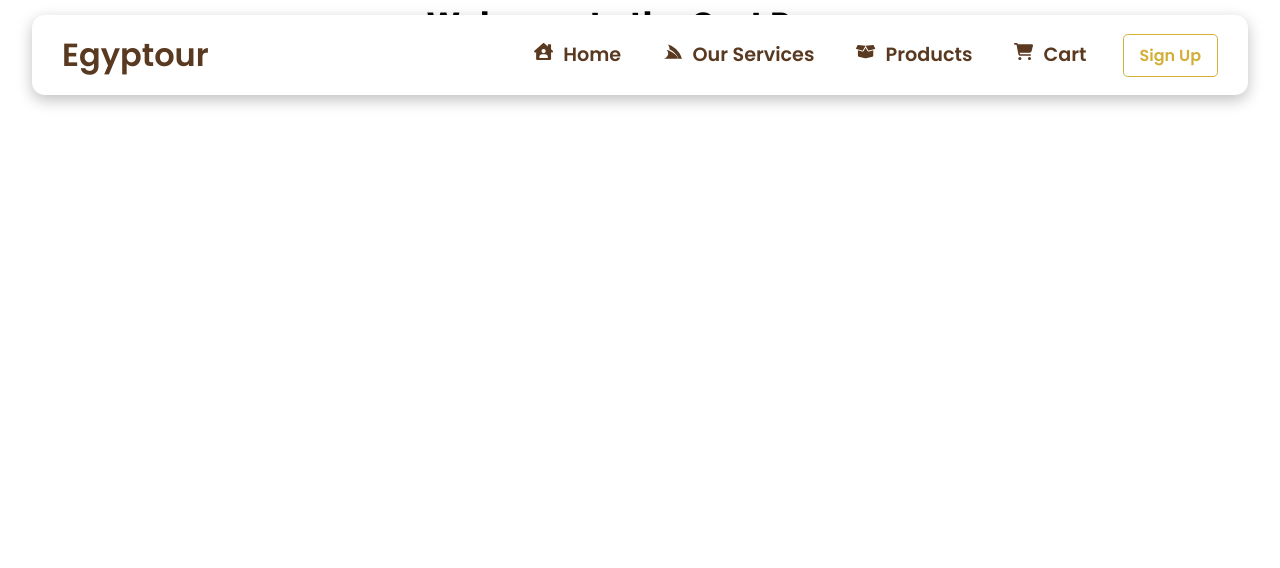
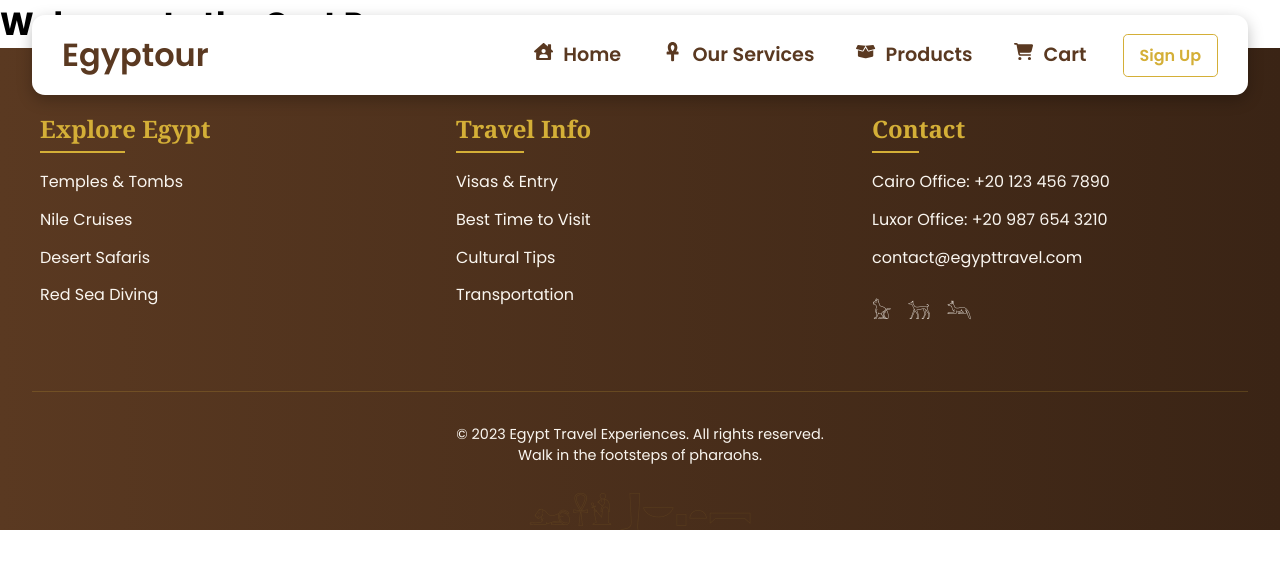
Before and after one commit to salmaa2005/Egyptour, a React (Create React App) app: page /cart in a window 1280 px wide. Shown: the top 568 px of the page. Built offline with nearby package versions, Linux system fonts and the light colour scheme.

Commit message:
added Footer

```diff
--- a/src/App.js
+++ b/src/App.js
@@ -1,26 +1,27 @@
-import { BrowserRouter as Router } from "react-router-dom"; // Add this import
-import logo from "./logo.svg";
-import "./App.css";
+import { BrowserRouter as Router, Routes, Route } from "react-router-dom";
 import Navbar from "./components/Navbar";
-import { Routes, Route } from "react-router-dom";
+import Home from "./routes/Home";
 import Products from "./routes/Products";
 import Cart from "./routes/Cart";
-import Home from "./routes/Home";
 import Services from "./routes/Services";
+import Footer from "./components/Footer";
+import "./App.css";
 
 function App() {
   return (
     <Router>
-      {" "}
-      {/* Wrap everything with Router */}
-      <div className="App">
+      <div className="app-container">
         <Navbar />
+
+        <main className="main-content">
           <Routes>
             <Route path="/" element={<Home />} />
             <Route path="/services" element={<Services />} />
             <Route path="/products" element={<Products />} />
             <Route path="/cart" element={<Cart />} />
           </Routes>
+        </main>
+        <Footer />
       </div>
     </Router>
   );
--- /dev/null
+++ b/src/components/Footer.css
@@ -0,0 +1,126 @@
+/* components/Footer.css */
+.footer {
+  background: linear-gradient(to right, #5a3921, #3a2415);
+  color: #faf6f0;
+  padding: 4rem 2rem;
+  font-family: "Lora", serif;
+  position: relative;
+  overflow: hidden;
+}
+
+.footer::before {
+  content: "𓃭𓋹𓁛𓃀𓎟𓊪𓏏𓇯";
+  position: absolute;
+  bottom: 0;
+  left: 0;
+  width: 100%;
+  font-size: 2rem;
+  color: rgba(212, 175, 55, 0.1);
+  line-height: 1;
+  text-align: center;
+  font-family: "Arial Unicode MS", sans-serif;
+}
+
+.footer-container {
+  max-width: 1200px;
+  margin: 0 auto;
+  display: grid;
+  grid-template-columns: repeat(auto-fit, minmax(250px, 1fr));
+  gap: 3rem;
+  position: relative;
+  z-index: 2;
+}
+
+.footer-column h3 {
+  font-size: 1.5rem;
+  margin-bottom: 1.5rem;
+  color: #d4af37;
+  font-family: "Georgia", serif;
+  position: relative;
+  display: inline-block;
+}
+
+.footer-column h3::after {
+  content: "";
+  position: absolute;
+  bottom: -8px;
+  left: 0;
+  width: 50%;
+  height: 2px;
+  background: #d4af37;
+}
+
+.footer-column ul {
+  list-style: none;
+  padding: 0;
+}
+
+.footer-column li {
+  margin-bottom: 0.8rem;
+}
+
+.footer-column a {
+  color: #faf6f0;
+  text-decoration: none;
+  transition: color 0.3s ease;
+  display: inline-block;
+  position: relative;
+}
+
+.footer-column a:hover {
+  color: #d4af37;
+}
+
+.footer-column a::after {
+  content: "";
+  position: absolute;
+  bottom: -2px;
+  left: 0;
+  width: 0;
+  height: 1px;
+  background: #d4af37;
+  transition: width 0.3s ease;
+}
+
+.footer-column a:hover::after {
+  width: 100%;
+}
+
+.footer-bottom {
+  text-align: center;
+  margin-top: 4rem;
+  padding-top: 2rem;
+  border-top: 1px solid rgba(212, 175, 55, 0.2);
+  font-size: 0.9rem;
+}
+
+.social-links {
+  display: flex;
+  gap: 1rem;
+  margin-top: 1.5rem;
+}
+
+.social-links a {
+  color: #faf6f0;
+  font-size: 1.2rem;
+  transition: color 0.3s ease;
+}
+
+.social-links a:hover {
+  color: #d4af37;
+}
+
+@media (max-width: 768px) {
+  .footer {
+    padding: 3rem 1.5rem;
+  }
+
+  .footer-container {
+    grid-template-columns: 1fr;
+    gap: 2rem;
+  }
+
+  .footer-column h3 {
+    font-size: 1.3rem;
+  }
+}
--- /dev/null
+++ b/src/components/Footer.jsx
@@ -0,0 +1,80 @@
+import "./Footer.css";
+
+const Footer = ({
+  columns = [
+    {
+      title: "Explore Egypt",
+      links: [
+        { text: "Temples & Tombs", url: "#" },
+        { text: "Nile Cruises", url: "#" },
+        { text: "Desert Safaris", url: "#" },
+        { text: "Red Sea Diving", url: "#" },
+      ],
+    },
+    {
+      title: "Travel Info",
+      links: [
+        { text: "Visas & Entry", url: "#" },
+        { text: "Best Time to Visit", url: "#" },
+        { text: "Cultural Tips", url: "#" },
+        { text: "Transportation", url: "#" },
+      ],
+    },
+  ],
+  contactInfo = {
+    phoneNumbers: [
+      "Cairo Office: +20 123 456 7890",
+      "Luxor Office: +20 987 654 3210",
+    ],
+    email: "contact@egypttravel.com",
+  },
+  copyrightText = "© 2023 Egypt Travel Experiences. All rights reserved.",
+  tagline = "Walk in the footsteps of pharaohs.",
+}) => {
+  return (
+    <footer className="footer">
+      <div className="footer-container">
+        {columns.map((column, index) => (
+          <div key={index} className="footer-column">
+            <h3>{column.title}</h3>
+            <ul>
+              {column.links.map((link, linkIndex) => (
+                <li key={linkIndex}>
+                  <a href={link.url}>{link.text}</a>
+                </li>
+              ))}
+            </ul>
+          </div>
+        ))}
+
+        <div className="footer-column">
+          <h3>Contact</h3>
+          <ul>
+            {contactInfo.phoneNumbers.map((phone, index) => (
+              <li key={index}>{phone}</li>
+            ))}
+            <li>{contactInfo.email}</li>
+          </ul>
+          <div className="social-links">
+            <a href="#" aria-label="Facebook">
+              𓃠
+            </a>
+            <a href="#" aria-label="Instagram">
+              𓃡
+            </a>
+            <a href="#" aria-label="Twitter">
+              𓃢
+            </a>
+          </div>
+        </div>
+      </div>
+
+      <div className="footer-bottom">
+        <p>{copyrightText}</p>
+        <p>{tagline}</p>
+      </div>
+    </footer>
+  );
+};
+
+export default Footer;
--- a/src/components/MenuItems.js
+++ b/src/components/MenuItems.js
@@ -1,9 +1,4 @@
-import {
-  FaHouseUser,
-  FaServicestack,
-  FaBoxOpen,
-  FaPhoneAlt,
-} from "react-icons/fa";
+import { FaHouseUser, FaAnkh, FaBoxOpen, FaPhoneAlt } from "react-icons/fa";
 import { FaCartShopping } from "react-icons/fa6";
 
 export const MenuItems = [
@@ -17,7 +12,7 @@ export const MenuItems = [
     title: "Our Services",
     url: "/services",
     cName: "nav-links",
-    icon: <FaServicestack />,
+    icon: <FaAnkh />,
   },
   {
     title: "Products",
```
Lines whose indentation alone changed are shown as unchanged.
